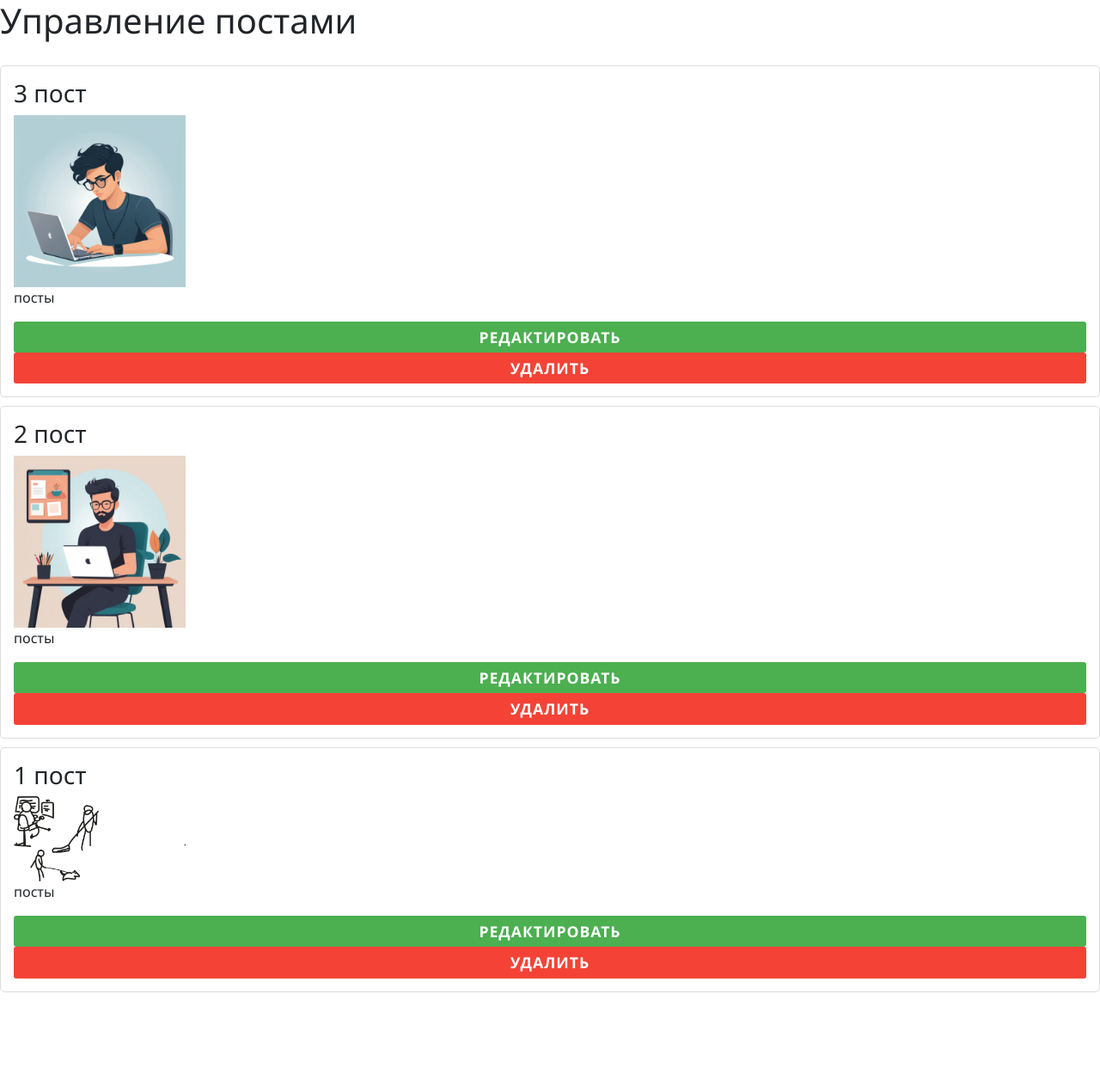
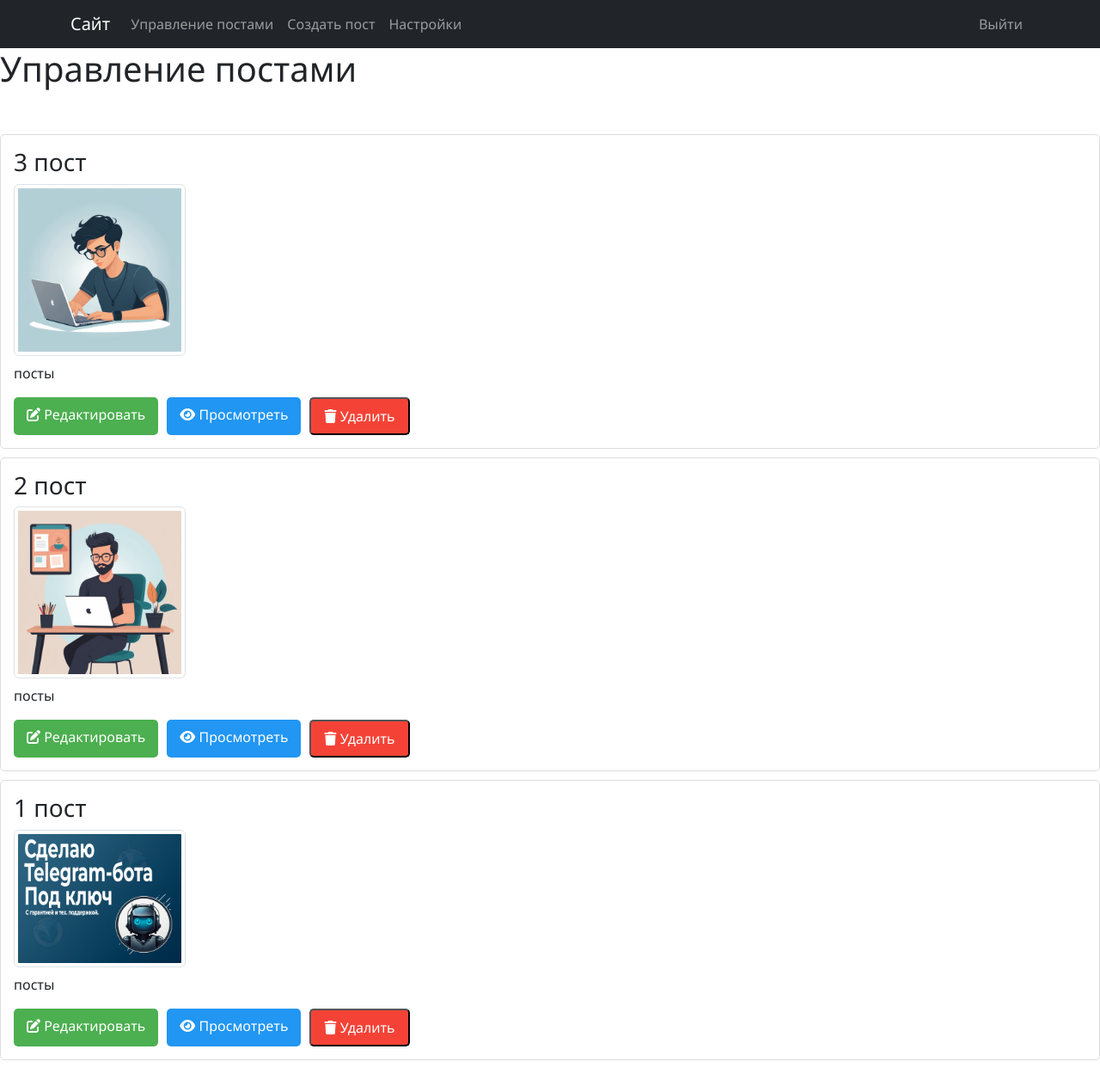
Before and after one commit to maxsieger/Novoseletskii-blog, a Flask app: page /admin/manage-posts/ in a window 1280 px wide. Shown: the whole page at 86% size. Before the commit the page ends 1154 px from the top, so only its background shows below. Run offline with Flask 3, Linux system fonts and the light colour scheme; a user stored in the database is signed in; data comes from the database, SQL or seed files in the repository; both versions use the stored data as it was after the commit.

Commit message:
update all

```diff
--- a/database.py
+++ b/database.py
@@ -128,3 +128,24 @@ class Database:
         cursor.execute("DELETE FROM posts WHERE id = ?", (post_id,))
         conn.commit()
         conn.close()
+
+    def get_admin(self, admin_id=1):
+        """Получить данные администратора"""
+        conn = self.get_connection()
+        cursor = conn.cursor()
+        cursor.execute("SELECT id, name, password FROM admin WHERE id = ?", (admin_id,))
+        admin = cursor.fetchone()
+        conn.close()
+        return dict(admin) if admin else None
+
+    def update_admin(self, admin_id, name, password):
+        """Обновить данные администратора"""
+        hashed_pw = hashlib.sha256(password.encode()).hexdigest()
+        conn = self.get_connection()
+        cursor = conn.cursor()
+        cursor.execute(
+            "UPDATE admin SET name = ?, password = ? WHERE id = ?",
+            (name, hashed_pw, admin_id)
+        )
+        conn.commit()
+        conn.close()
--- a/main.py
+++ b/main.py
@@ -3,6 +3,7 @@ import os
 import functools
 from database import Database
 from filters import register_filters
+import hashlib
 
 app = Flask(__name__)
 app.config['UPLOAD_FOLDER'] = 'static/uploads'
@@ -94,6 +95,7 @@ def manage_posts():
     except Exception as e:
         flash(f'Ошибка при загрузке постов: {str(e)}', 'error')
         return redirect(url_for('render'))
+
 
 
 @app.route('/admin/create-post/', methods=['GET', 'POST'])
@@ -191,5 +193,52 @@ def page_not_found(e):
     return render_template('404.html', page_name='Страница не найдена'), 404
 
 
+app.route('/admin/settings', methods=['GET', 'POST'])
+
+
+@admin_required
+def admin_settings():
+    db = Database()
+    admin = db.get_admin(1)
+
+    if not admin:
+        flash('Администратор не найден', 'error')
+        return redirect(url_for('manage_posts'))
+
+    if request.method == 'POST':
+        current_password = request.form.get('current_password', '')
+        new_username = request.form.get('new_username', '')
+        new_password = request.form.get('new_password', '')
+        confirm_password = request.form.get('confirm_password', '')
+
+        # Проверка заполнения полей
+        if not all([current_password, new_username, new_password, confirm_password]):
+            flash('Все поля обязательны для заполнения', 'error')
+            return redirect(url_for('admin_settings'))
+
+        # Проверка текущего пароля
+        hashed_current = hashlib.sha256(current_password.encode()).hexdigest()
+        if hashed_current != admin['password']:
+            flash('Неверный текущий пароль', 'error')
+            return redirect(url_for('admin_settings'))
+
+        # Проверка совпадения новых паролей
+        if new_password != confirm_password:
+            flash('Новые пароли не совпадают', 'error')
+            return redirect(url_for('admin_settings'))
+
+        # Обновление учетных данных
+        try:
+            db.update_admin(1, new_username, new_password)
+            flash('Учетные данные успешно обновлены! Для входа используйте новые данные', 'success')
+            # Выход пользователя после изменения учетных данных
+            session.pop('authenticated', None)
+            return redirect(url_for('admin_login'))
+        except Exception as e:
+            flash(f'Ошибка при обновлении: {str(e)}', 'error')
+
+    return render_template('admin_settings.html', page_name='Настройки', admin=admin)
+
+
 if __name__ == "__main__":
-    app.run(port=5002, debug=True)
+    app.run(port=5000)
--- a/static/css/style.css
+++ b/static/css/style.css
@@ -900,7 +900,6 @@ footer {
 
     .post__blocks-container {
         flex-direction: column;
-        align-items: center;
         gap: 20px;
     }
 
--- a/templates/index.html
+++ b/templates/index.html
@@ -1,5 +1,6 @@
 {% extends 'base.html' %}
 {% block content %}
+    <section class="first-block">
     <nav class="navbar navbar-expand-lg">
         <div class="container">
             <a class="navbar-brand" href="/">
@@ -21,9 +22,8 @@
             </div>
         </div>
     </nav>
-    <section class="first-block">
         <div class="greeting-block">
-            <p class="greeting-heading"><b>Привет! Меня зовут Максим и мне 14 лет.</b></p>
+            <p class="greeting-heading"><b>Привет! Меня зовут Максим и мне 15 лет.</b></p>
             <span class="greeting-text"><b>Я люблю программировать и знаю такие языки как: HTML, CSS, Python, JavaScript.</b></span>
         </div>
     </section>
@@ -134,6 +134,7 @@
             </div>
     </footer>
 </div>
+<script>
     document.addEventListener('DOMContentLoaded', function() {
         const navbar = document.querySelector('.navbar');
         window.addEventListener('scroll', function() {
@@ -146,4 +147,5 @@ document.addEventListener('DOMContentLoaded', function() {
             }
         });
     });
+</script>
 {% endblock %}
--- a/templates/manage_posts.html
+++ b/templates/manage_posts.html
@@ -17,35 +17,91 @@
         }
         .btn-edit { background: #4CAF50; color: white; }
         .btn-delete { background: #f44336; color: white; }
+
+        .post-list { margin: 20px 0; }
+        .post-item {
+            border: 1px solid #ddd;
+            padding: 15px;
+            margin-bottom: 10px;
+            border-radius: 5px;
+            background: white;
+        }
+        .post-actions {
+            margin-top: 10px;
+            display: flex;
+            gap: 10px;
+        }
+        .btn-action {
+            padding: 8px 15px;
+            border-radius: 5px;
+            text-decoration: none;
+            color: white;
+            font-weight: 500;
+        }
+        .btn-edit { background: #4CAF50; }
+        .btn-delete { background: #f44336; }
+        .btn-view { background: #2196F3; }
     </style>
+        <nav class="navbar navbar-expand-lg navbar-dark bg-dark">
+        <div class="container">
+            <a class="navbar-brand" href="/">Сайт</a>
+            <button class="navbar-toggler" type="button" data-bs-toggle="collapse" data-bs-target="#adminNavbar">
+                <span class="navbar-toggler-icon"></span>
+            </button>
+            <div class="collapse navbar-collapse" id="adminNavbar">
+                <ul class="navbar-nav me-auto">
+                    <li class="nav-item">
+                        <a class="nav-link" href="{{ url_for('manage_posts') }}">Управление постами</a>
+                    </li>
+                    <li class="nav-item">
+                        <a class="nav-link" href="{{ url_for('admin_create_post') }}">Создать пост</a>
+                    </li>
+                    <li class="nav-item">
+                        <a class="nav-link" href="{{ url_for('admin_settings') }}">Настройки</a>
+                    </li>
+                </ul>
+                <ul class="navbar-nav">
+                    <li class="nav-item">
+                        <a class="nav-link" href="{{ url_for('admin_logout') }}">Выйти</a>
+                    </li>
+                </ul>
+            </div>
+        </div>
+    </nav>
 
-    <h1>Управление постами</h1>
 
-    {% with messages = get_flashed_messages(with_categories=true) %}
-        {% if messages %}
-            {% for category, message in messages %}
-                <div class="alert alert-{{ category }}">{{ message }}</div>
-            {% endfor %}
-        {% endif %}
-    {% endwith %}
+    <div class="d-flex justify-content-between align-items-center mb-4">
+        <h1>Управление постами</h1>
+    </div>
 
     <div class="post-list">
         {% for post in posts %}
         <div class="post-item">
             <h3>{{ post.title }}</h3>
             {% if post.image %}
-            <img src="{{ url_for('static', filename=post.image) }}" width="200">
+            <img src="{{ url_for('static', filename=post.image) }}" width="200" class="img-thumbnail mb-2">
             {% endif %}
             <p>{{ post.content|truncate(100) }}</p>
             <div class="post-actions">
-                <a href="{{ url_for('admin_edit_post', post_id=post.id) }}" class="btn btn-edit">Редактировать</a>
+                <a href="{{ url_for('admin_edit_post', post_id=post.id) }}"
+                   class="btn-action btn-edit">
+                    <i class="fas fa-edit"></i> Редактировать
+                </a>
+                <a href="{{ url_for('view_post', post_id=post.id) }}"
+                   class="btn-action btn-view" target="_blank">
+                    <i class="fas fa-eye"></i> Просмотреть
+                </a>
                 <form action="{{ url_for('admin_delete_post', post_id=post.id) }}" method="POST" style="display:inline;">
-                    <button type="submit" class="btn btn-delete">Удалить</button>
+                    <button type="submit" class="btn-action btn-delete">
+                        <i class="fas fa-trash"></i> Удалить
+                    </button>
                 </form>
             </div>
         </div>
         {% else %}
-        <p>Нет доступных постов</p>
+        <div class="alert alert-info">
+            Нет доступных постов. Создайте первый пост!
+        </div>
         {% endfor %}
     </div>
 
```
Also changed, not shown: templates/admin_settings.html (added, +172 -0 lines), templates/create_post.html (+27 -1 lines), templates/edit_post.html (+27 -1 lines), sqlite.db, static/uploads/post_1.png, static/uploads/post_2.jpg (added), static/uploads/post_2.png (deleted), static/uploads/post_3.jpg (added), static/uploads/post_3.png (deleted), static/uploads/post_4.png (deleted). Lines whose indentation alone changed are shown as unchanged.
